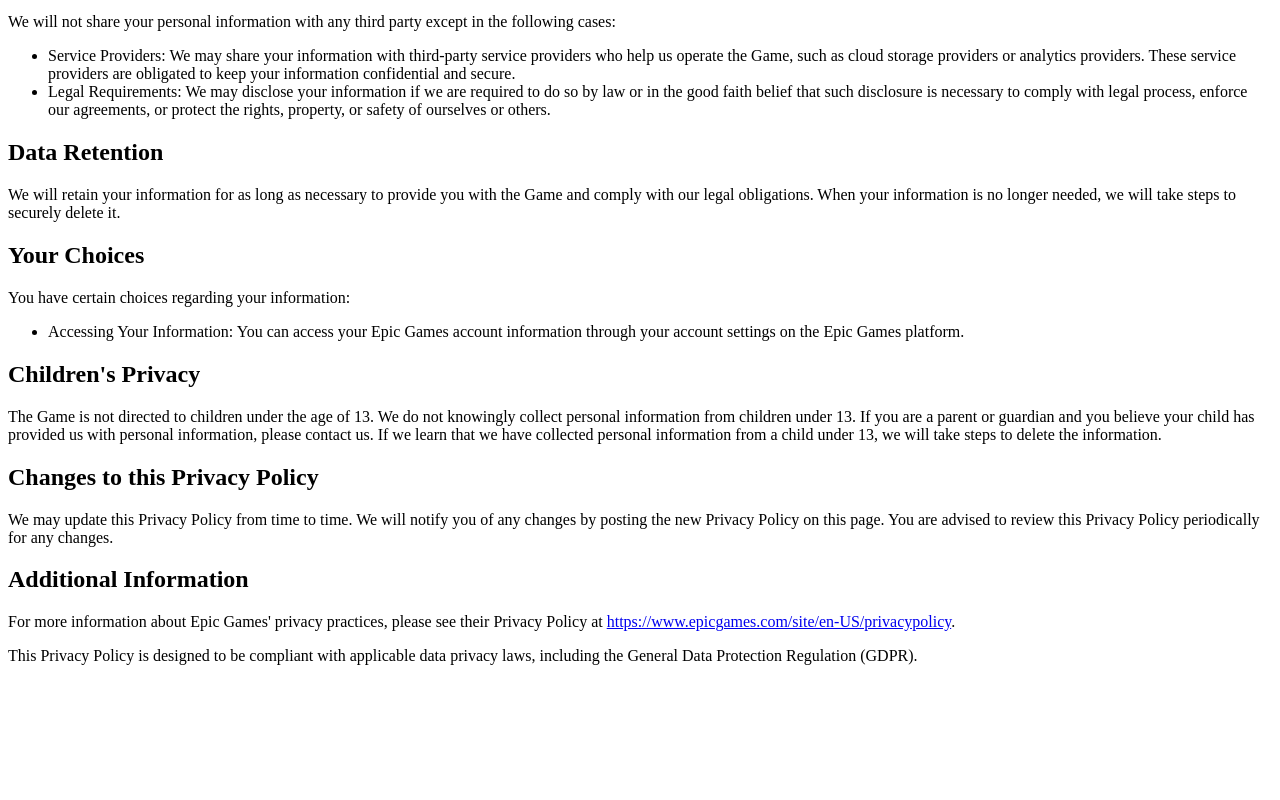
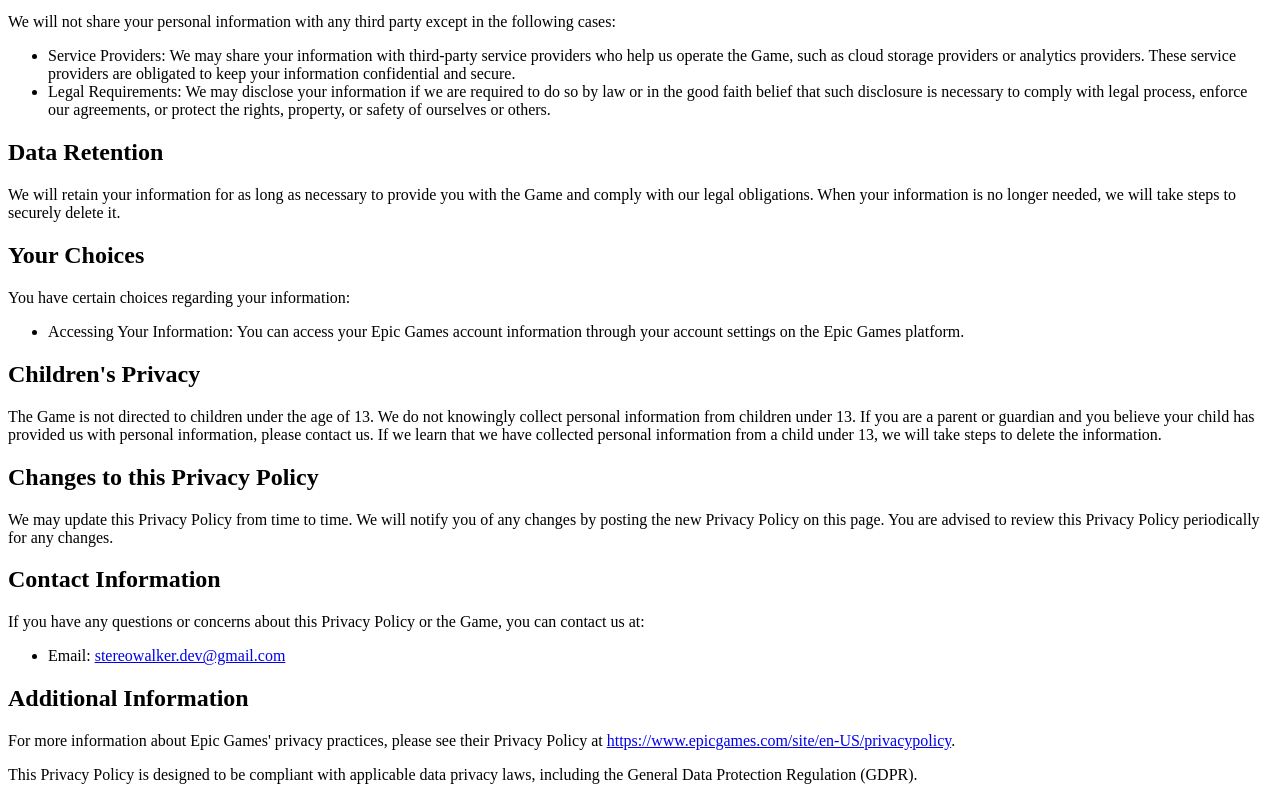
Before and after one commit to Stereowalker/My-Home-Page, a plain HTML site: page privacy_carnage_chase.html in a window 1280 px wide. Shown: the part 549-1349 px from the top of the page. Before the commit the page ends 1230 px from the top, so only its background shows below. Drawn offline with Linux system fonts and the light colour scheme.

Commit message:
Update privacy policy to include email

```diff
--- a/privacy_carnage_chase.html
+++ b/privacy_carnage_chase.html
@@ -40,6 +40,11 @@
     <p>The Game is not directed to children under the age of 13. We do not knowingly collect personal information from children under 13. If you are a parent or guardian and you believe your child has provided us with personal information, please contact us. If we learn that we have collected personal information from a child under 13, we will take steps to delete the information.</p>
     <h2>Changes to this Privacy Policy</h2>
     <p>We may update this Privacy Policy from time to time. We will notify you of any changes by posting the new Privacy Policy on this page. You are advised to review this Privacy Policy periodically for any changes.</p>
+    <h2>Contact Information</h2>
+    <p>If you have any questions or concerns about this Privacy Policy or the Game, you can contact us at:</p>
+    <ul>
+        <li>Email: <a href="mailto:stereowalker.dev@gmail.com">stereowalker.dev@gmail.com</a></li>
+    </ul>
     <h2>Additional Information</h2>
     <p>For more information about Epic Games' privacy practices, please see their Privacy Policy at <a href="https://www.epicgames.com/site/en-US/privacypolicy">https://www.epicgames.com/site/en-US/privacypolicy</a>.</p>
     <p>This Privacy Policy is designed to be compliant with applicable data privacy laws, including the General Data Protection Regulation (GDPR).</p>
```
